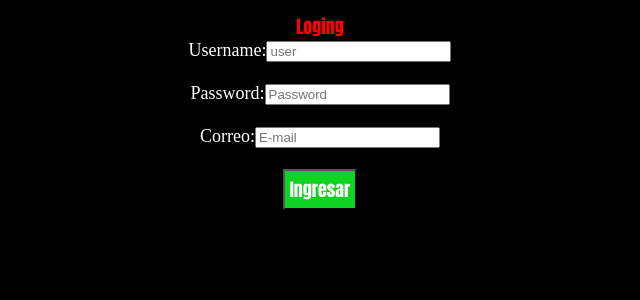
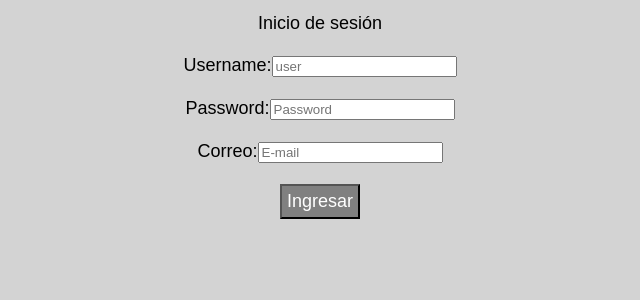
Before and after one commit to RestaSoft/RestaSoft, a Django app: page / in a window 1280 px wide. Shown: the top 300 px of the page, without its empty margins (320-960 px from the left). Run offline with Django 3.2, Linux system fonts and the light colour scheme.

Commit message:
Cambiando Fuentes LogIn

```diff
--- a/Restaurante/templates/Restaurante/login.html
+++ b/Restaurante/templates/Restaurante/login.html
@@ -8,33 +8,35 @@
 
     </head>
     <body>
-        <header>Loging</header>
+        <header>Inicio de sesión</header>
         <form enctype="text/plain" method="GET" action="home/">
-            Username:<input type="text" name="user" placeholder="user" minlength="10" required=true><br></br>
-             Password:<input type="password" name="direccion" placeholder="Password" minlength="10" required=true><br></br>
-             Correo:<input type="email" name="correo" placeholder="E-mail" minlength="20" required=true><br></br>
+            <br> Username:<input type="text" name="user" placeholder="user" minlength="10" required=true></br>
+            <br>Password:<input type="password" name="direccion" placeholder="Password" minlength="10" required=true></br>
+            <br>  Correo:<input type="email" name="correo" placeholder="E-mail" minlength="20" required=true></br><br>
         <button  name="button" >Ingresar</button>
         </form>
+
     </body>
     <style>
             header{
-              color: red;
-              font-family: Impact;
+              color:black;
+              font-family: Arial, Helvetica, sans-serif;
             }
             body{
                 text-align: center;
-                color: white;
-                background-color: black;
+                font-family: Arial, Helvetica, sans-serif;
+                color:black ;
+                background-color:lightgray;
                  padding: 5px;
                  font-size: 18px;
             }
             button{
                 text-align: center;
                 color: white;
-                background-color: rgb(15, 211, 32);
+                background-color: gray;
                  padding: 5px;
                  font-size: 18px;
-                 font-family: Impact;
+                 font-family: Arial, Helvetica, sans-serif;
             }
     </style>
 </html>
```
